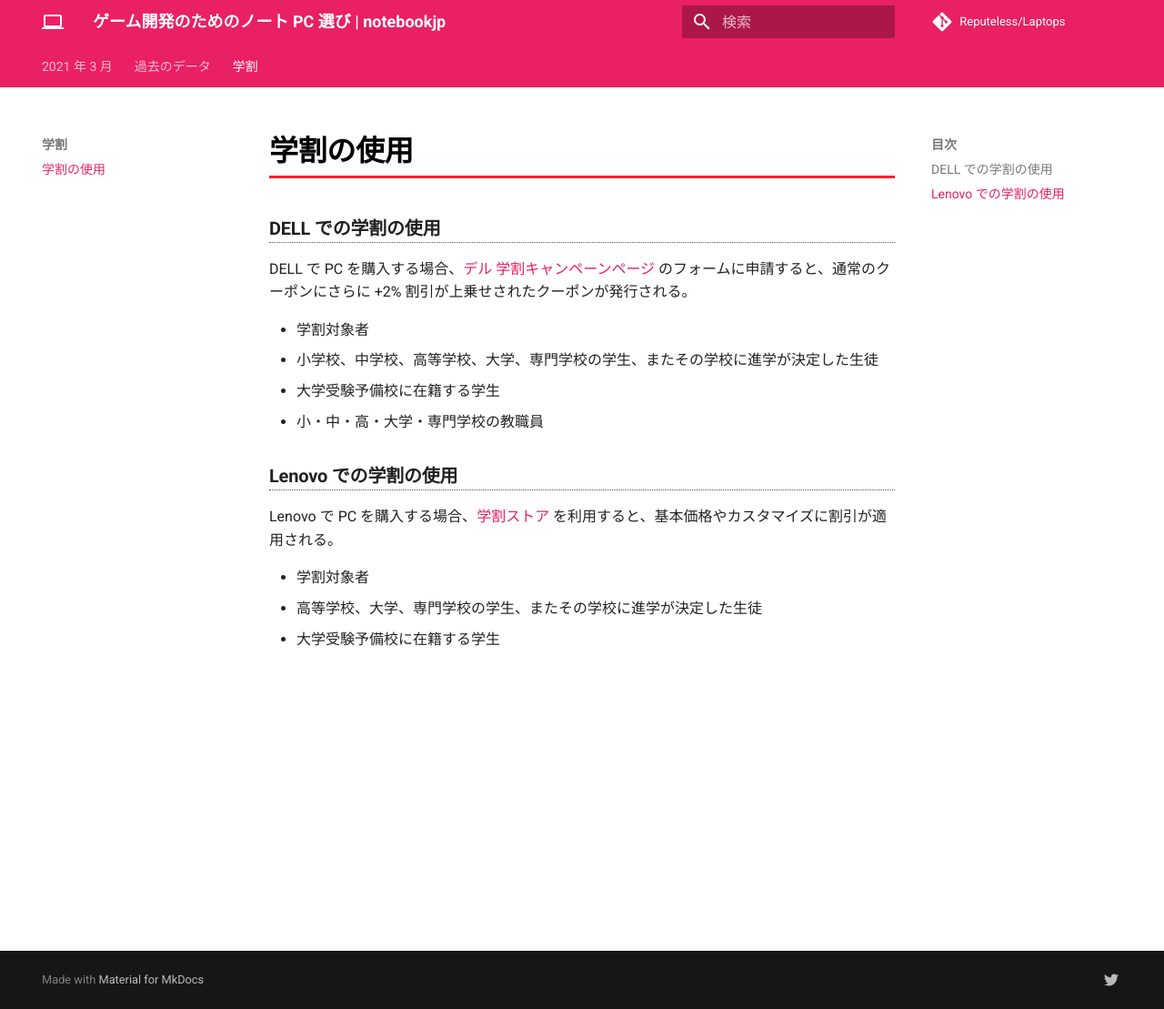
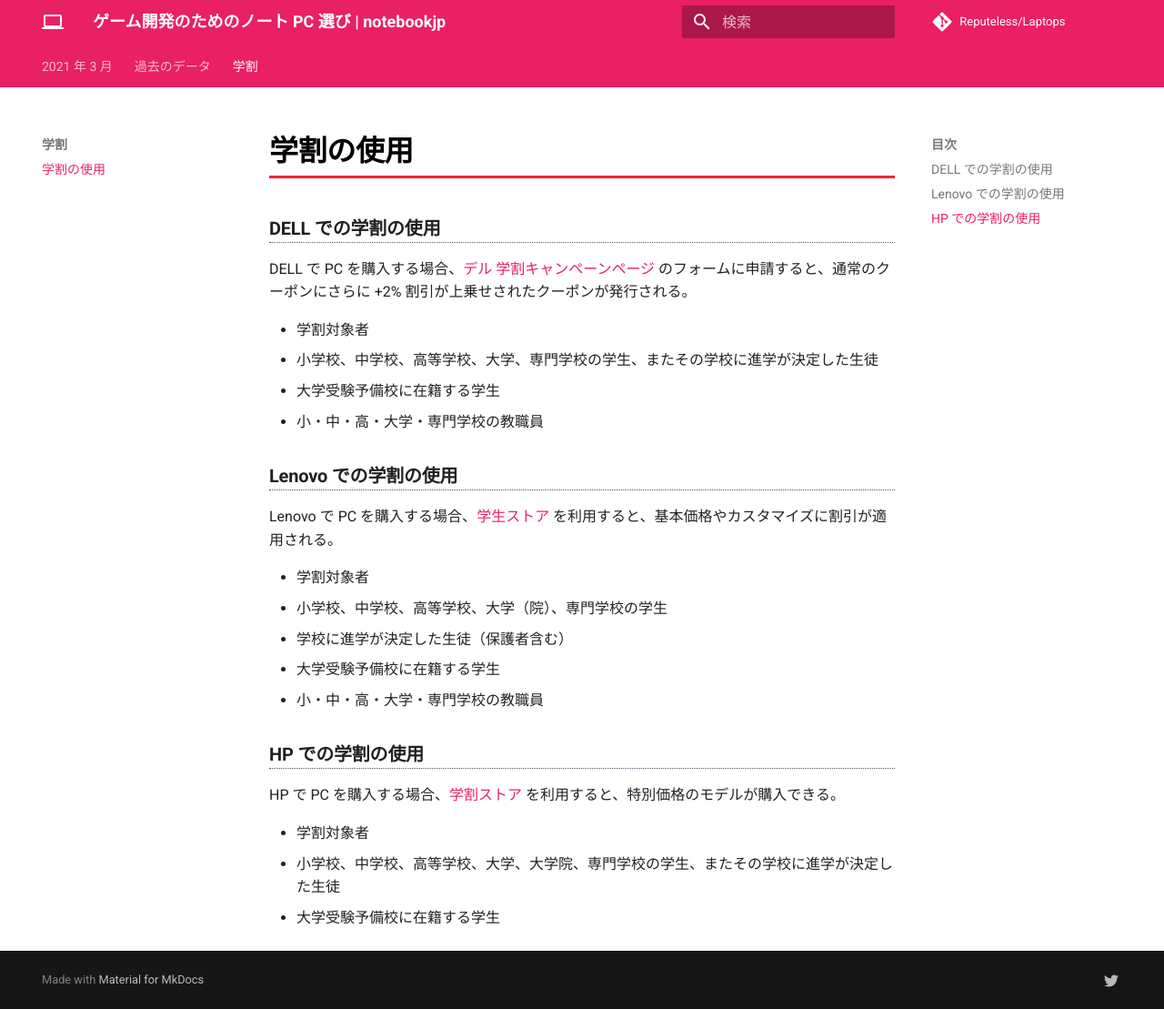
Before and after one commit to notebookjp/notebookjp.docs, an MkDocs documentation site: the page built from docs/student/gakuwari.md, in a window 1280 px wide and 1109 px high. Shown: the whole window at 91% size. Built offline with MkDocs 1.6.1 and Material for MkDocs 9.7.7, drawn with Linux system fonts in a browser that asks for light colours; nearby versions of some CDN libraries; comment, search, counter and statistics services are not loaded.

Commit message:
Update gakuwari.md

```diff
--- a/docs/student/gakuwari.md
+++ b/docs/student/gakuwari.md
@@ -1,6 +1,6 @@
 ### DELL での学割の使用
 
-DELL で PC を購入する場合、[デル 学割キャンペーンページ](https://www.dell.com/learn/jp/ja/63/campaigns/student-purchase-program-university-open) のフォームに申請すると、通常のクーポンにさらに +2% 割引が上乗せされたクーポンが発行される。
+DELL で PC を購入する場合、[デル 学割キャンペーンページ](https://www.dell.com/ja-jp/shop/student-discount-purchase-program/cp/student-discount-purchase-program) のフォームに申請すると、通常のクーポンにさらに +2% 割引が上乗せされたクーポンが発行される。
 
 - 学割対象者
   - 小学校、中学校、高等学校、大学、専門学校の学生、またその学校に進学が決定した生徒
@@ -9,8 +9,18 @@ DELL で PC を購入する場合、[デル 学割キャンペーンページ](h
 
 ### Lenovo での学割の使用
 
-Lenovo で PC を購入する場合、[学割ストア](https://www.lenovo.com/jp/ja/forms/wm-edm-opinedu/) を利用すると、基本価格やカスタマイズに割引が適用される。
+Lenovo で PC を購入する場合、[学生ストア](https://www.lenovo.com/jp/ja/student/) を利用すると、基本価格やカスタマイズに割引が適用される。
 
 - 学割対象者
-  - 高等学校、大学、専門学校の学生、またその学校に進学が決定した生徒
+  - 小学校、中学校、高等学校、大学（院）、専門学校の学生
+  - 学校に進学が決定した生徒（保護者含む）
   - 大学受験予備校に在籍する学生
+  - 小・中・高・大学・専門学校の教職員
+
+### HP での学割の使用
+
+HP で PC を購入する場合、[学割ストア](https://jp.ext.hp.com/campaign/personal/others/student_pc_collection/) を利用すると、特別価格のモデルが購入できる。
+
+- 学割対象者
+  - 小学校、中学校、高等学校、大学、大学院、専門学校の学生、またその学校に進学が決定した生徒
+  - 大学受験予備校に在籍する学生
```
